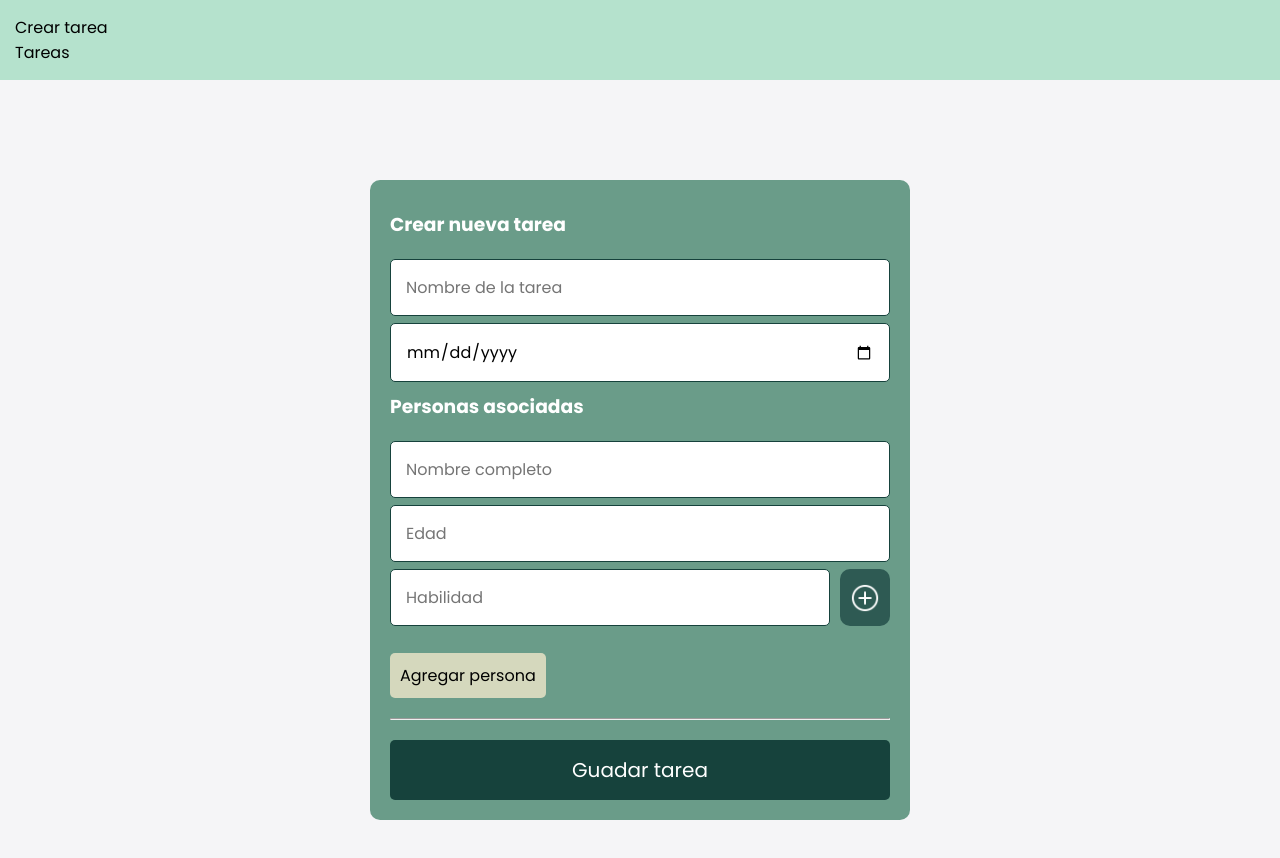
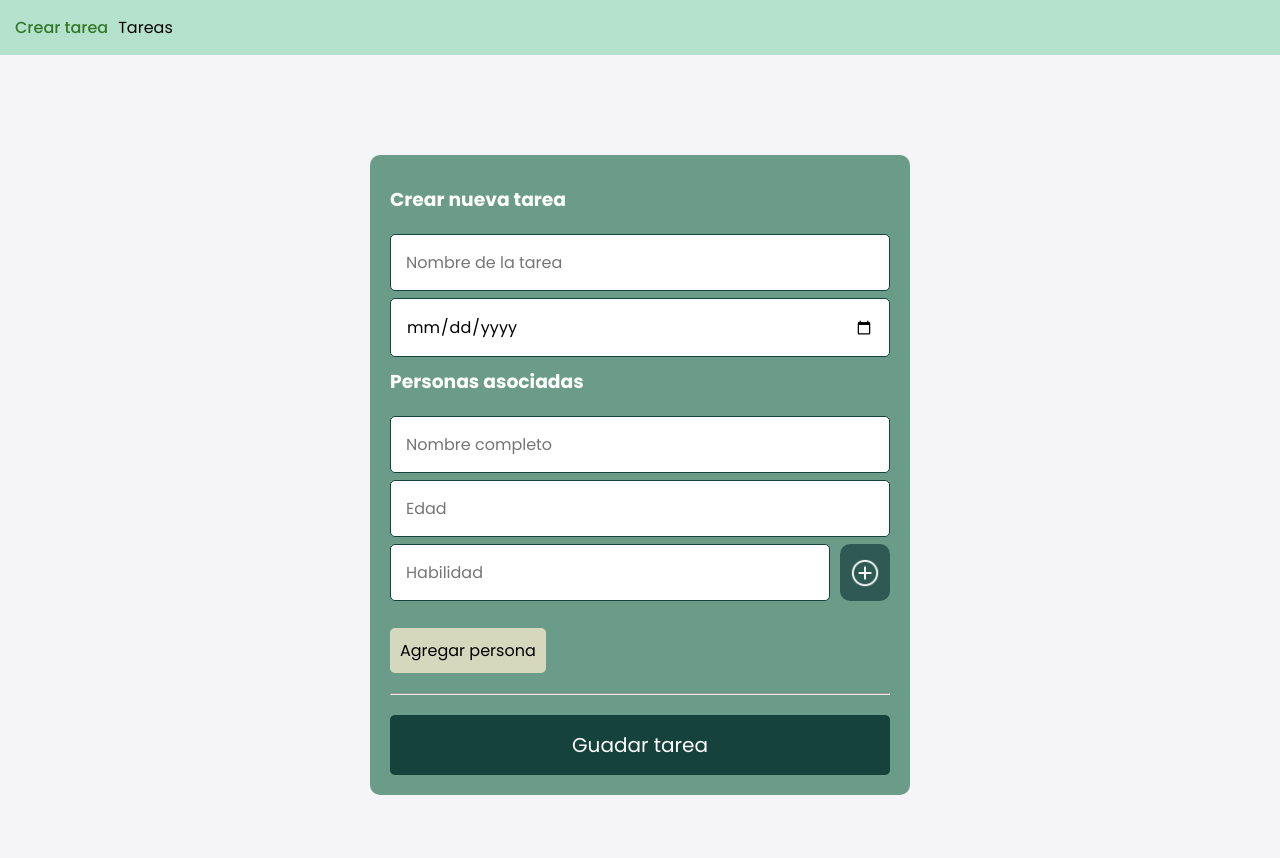
Before and after one commit to Yosipmikecolin/frontend-velaio, an Angular app: page / in a window 1280 px wide. Shown: the top 858 px of the page. Built offline with nearby package versions, Linux system fonts and the light colour scheme.

Commit message:
Header created and configured

```diff
--- a/src/app/components/header/header.component.css
+++ b/src/app/components/header/header.component.css
@@ -6,3 +6,14 @@
   top: 0;
   left: 0;
 }
+
+.container-header > ul {
+  display: flex;
+  align-items: center;
+  gap: 10px;
+}
+
+.active-link {
+  color: #347928;
+  font-weight: 500;
+}
--- a/src/app/components/header/header.component.html
+++ b/src/app/components/header/header.component.html
@@ -1,6 +1,10 @@
 <nav class="container-header">
   <ul>
-    <li>Crear tarea</li>
-    <li>Tareas</li>
+    <li [ngClass]="{ 'active-link': currentRoute === '/' }">
+      <a routerLink=""> Crear tarea </a>
+    </li>
+    <li [ngClass]="{ 'active-link': currentRoute === '/tasks' }">
+      <a routerLink="/tasks"> Tareas </a>
+    </li>
   </ul>
 </nav>
--- a/src/app/components/header/header.component.ts
+++ b/src/app/components/header/header.component.ts
@@ -1,10 +1,21 @@
 import { Component } from '@angular/core';
+import { NavigationEnd, Router } from '@angular/router';
+import { filter } from 'rxjs/operators';
 
 @Component({
   selector: 'app-header',
   templateUrl: './header.component.html',
-  styleUrls: ['./header.component.css']
+  styleUrls: ['./header.component.css'],
 })
 export class HeaderComponent {
+  currentRoute: string = '';
 
+  constructor(private router: Router) {
+    this.router.events
+      .pipe(filter((event) => event instanceof NavigationEnd))
+      .subscribe((event: any) => {
+        this.currentRoute = event.url;
+        console.log("event.url",event.url)
+      });
+  }
 }
--- a/src/styles.css
+++ b/src/styles.css
@@ -5,4 +5,9 @@
   padding: 0;
   font-family: "Poppins", system-ui;
   list-style: none;
+  text-decoration: none;
 }
+
+a {
+  color: inherit;
+}
```
